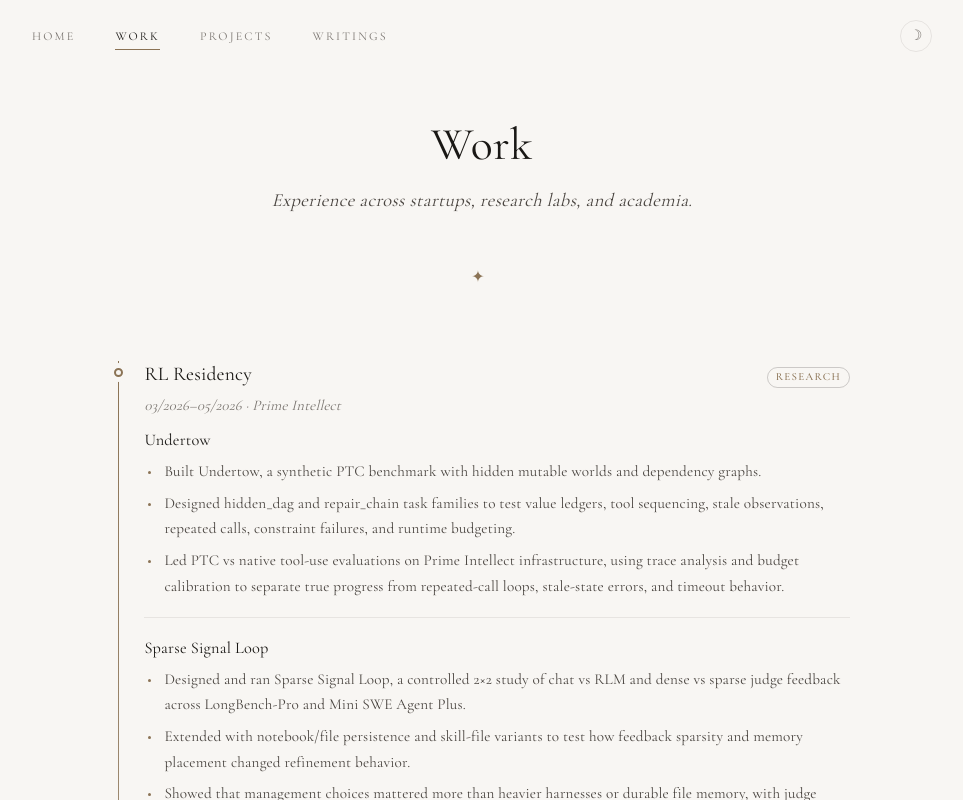
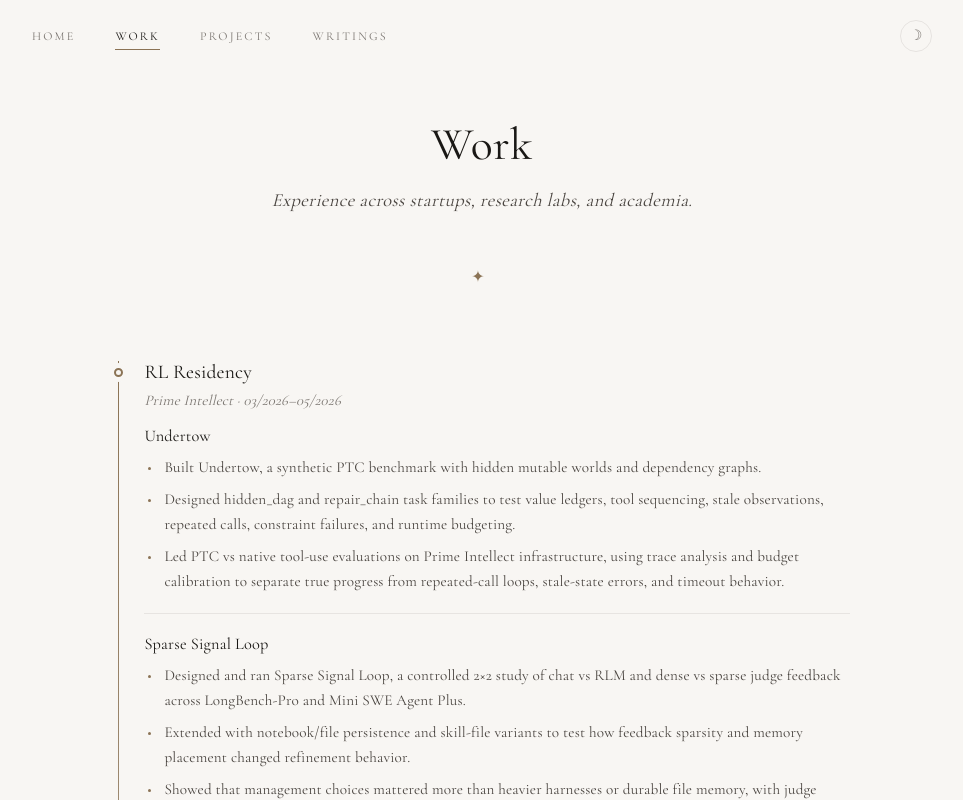
Before and after one commit to stochi0/personal-page, a Next.js app: page /work in a window 1280 px wide. Shown: the top 800 px of the page, without its empty margins (158-1121 px from the left). Built offline with nearby package versions, Linux system fonts and the light colour scheme.

Commit message:
Refactor ExperienceList component to simplify timeline sorting and remove unused category display; clean up related CSS styles.

```diff
--- a/src/components/content/ExperienceList.tsx
+++ b/src/components/content/ExperienceList.tsx
@@ -3,10 +3,6 @@ import { EditorialDetails, EditorialList, EditorialRow } from "./EditorialList";
 
 type ExperienceListProps = {
   sections: readonly WorkSection[];
-};
-
-type TimelineWorkItem = WorkItem & {
-  category: string;
 };
 
 function parseMonthYear(value: string | undefined) {
@@ -17,7 +13,7 @@ function parseMonthYear(value: string | undefined) {
   return Number(year) * 12 + Number(month);
 }
 
-function sortByTimeline(a: TimelineWorkItem, b: TimelineWorkItem) {
+function sortByTimeline(a: WorkItem, b: WorkItem) {
   const aDates = a.date.match(/\d{2}\/\d{4}/g) ?? [];
   const bDates = b.date.match(/\d{2}\/\d{4}/g) ?? [];
   const aEnd = parseMonthYear(aDates.at(-1));
@@ -28,8 +24,8 @@ function sortByTimeline(a: TimelineWorkItem, b: TimelineWorkItem) {
   return bEnd - aEnd || bStart - aStart || a.title.localeCompare(b.title);
 }
 
-function ExperienceItem({ item }: { item: TimelineWorkItem }) {
-  const meta = [item.date, item.company, item.location]
+function ExperienceItem({ item }: { item: WorkItem }) {
+  const meta = [item.company, item.date, item.location]
     .filter(Boolean)
     .join(" · ");
   const hasProjects = item.projects && item.projects.length > 0;
@@ -37,11 +33,7 @@ function ExperienceItem({ item }: { item: TimelineWorkItem }) {
   return (
     <div className="experience-timeline-item">
       <span className="experience-timeline-marker" aria-hidden="true" />
-      <EditorialRow
-        title={item.title}
-        meta={meta}
-        action={<span className="experience-category">{item.category}</span>}
-      >
+      <EditorialRow title={item.title} meta={meta}>
         {hasProjects ? (
           <div className="editorial-projects">
             {item.projects!.map((project) => (
@@ -60,14 +52,7 @@ function ExperienceItem({ item }: { item: TimelineWorkItem }) {
 }
 
 export function ExperienceList({ sections }: ExperienceListProps) {
-  const timelineItems = sections
-    .flatMap((section) =>
-      section.items.map((item) => ({
-        ...item,
-        category: section.title,
-      })),
-    )
-    .sort(sortByTimeline);
+  const timelineItems = sections.flatMap((section) => section.items).sort(sortByTimeline);
 
   return (
     <section id="work-list" className="section">
--- a/src/styles/page-structure.css
+++ b/src/styles/page-structure.css
@@ -353,22 +353,6 @@
   padding-left: 0.7rem;
 }
 
-.experience-category {
-  display: inline-flex;
-  align-items: center;
-  border: 1px solid var(--border-hover);
-  border-radius: 999px;
-  padding: 0.16rem 0.5rem;
-  color: var(--accent);
-  font-size: 0.68rem;
-  font-style: normal;
-  font-weight: 500;
-  letter-spacing: 0.12em;
-  line-height: 1.25;
-  text-transform: uppercase;
-  white-space: nowrap;
-}
-
 /* ========================================
    HOME HIGHLIGHT POINTS
    ======================================== */
@@ -534,10 +518,6 @@
     padding-left: 0.15rem;
   }
 
-  .experience-category {
-    margin-top: 0.08rem;
-  }
-
   .highlight-point-row,
   .programs-row,
   .music-point-row {
```
